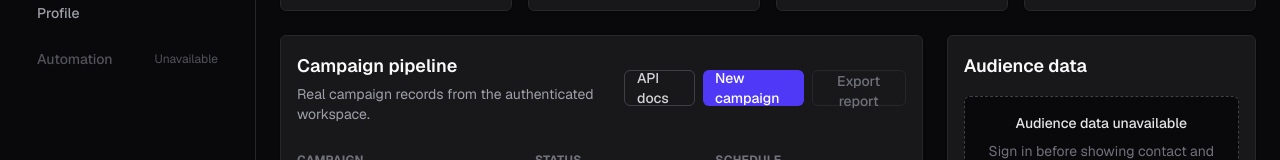
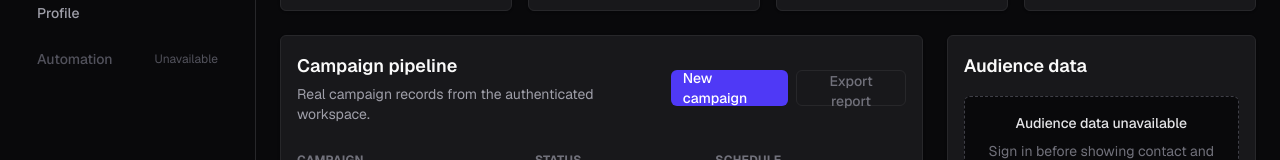
Before and after one commit to AnhKhoaa157/Marekto, a Next.js app: page /dashboard in a window 1280 px wide. Shown: the part 358-518 px from the top of the page. Built offline with nearby package versions, Linux system fonts and the light colour scheme; no server answers.

Commit message:
chore(frontend): remove dashboard API docs link

```diff
--- a/src/app/dashboard/page.tsx
+++ b/src/app/dashboard/page.tsx
@@ -398,12 +398,6 @@ export default async function DashboardPage({ searchParams }: DashboardProps) {
             </div>
             <div className="flex flex-col gap-2 sm:flex-row">
               <Link
-                className="inline-flex h-9 items-center justify-center rounded-md border border-zinc-700 px-3 text-sm font-medium text-zinc-300 outline-none transition-colors hover:bg-zinc-800 hover:text-zinc-50 focus-visible:ring-2 focus-visible:ring-indigo-400"
-                href="/api-docs"
-              >
-                API docs
-              </Link>
-              <Link
                 className="inline-flex h-9 items-center justify-center rounded-md bg-indigo-600 px-3 text-sm font-medium text-white outline-none transition-colors hover:bg-indigo-700 focus-visible:ring-2 focus-visible:ring-indigo-400"
                 href="/campaigns"
               >
```
